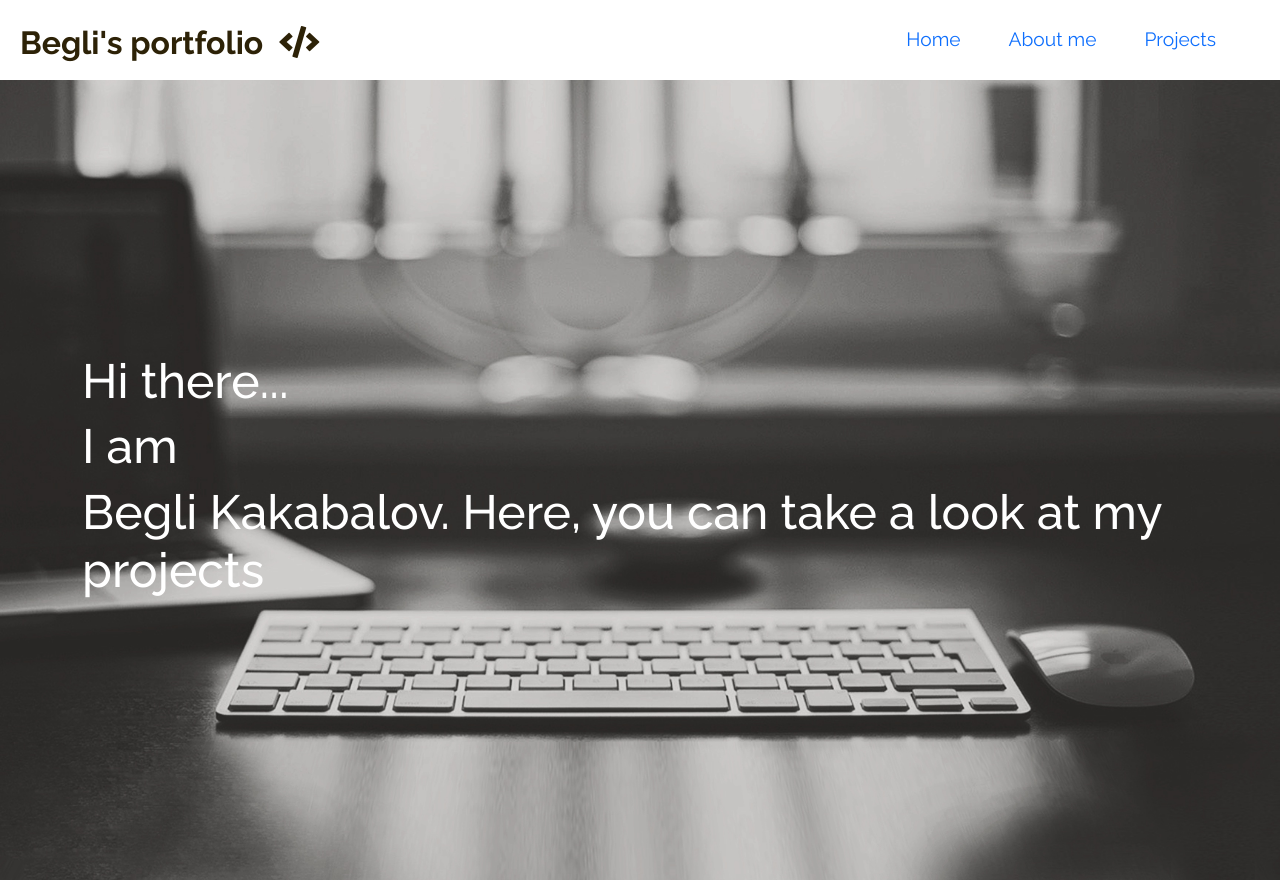
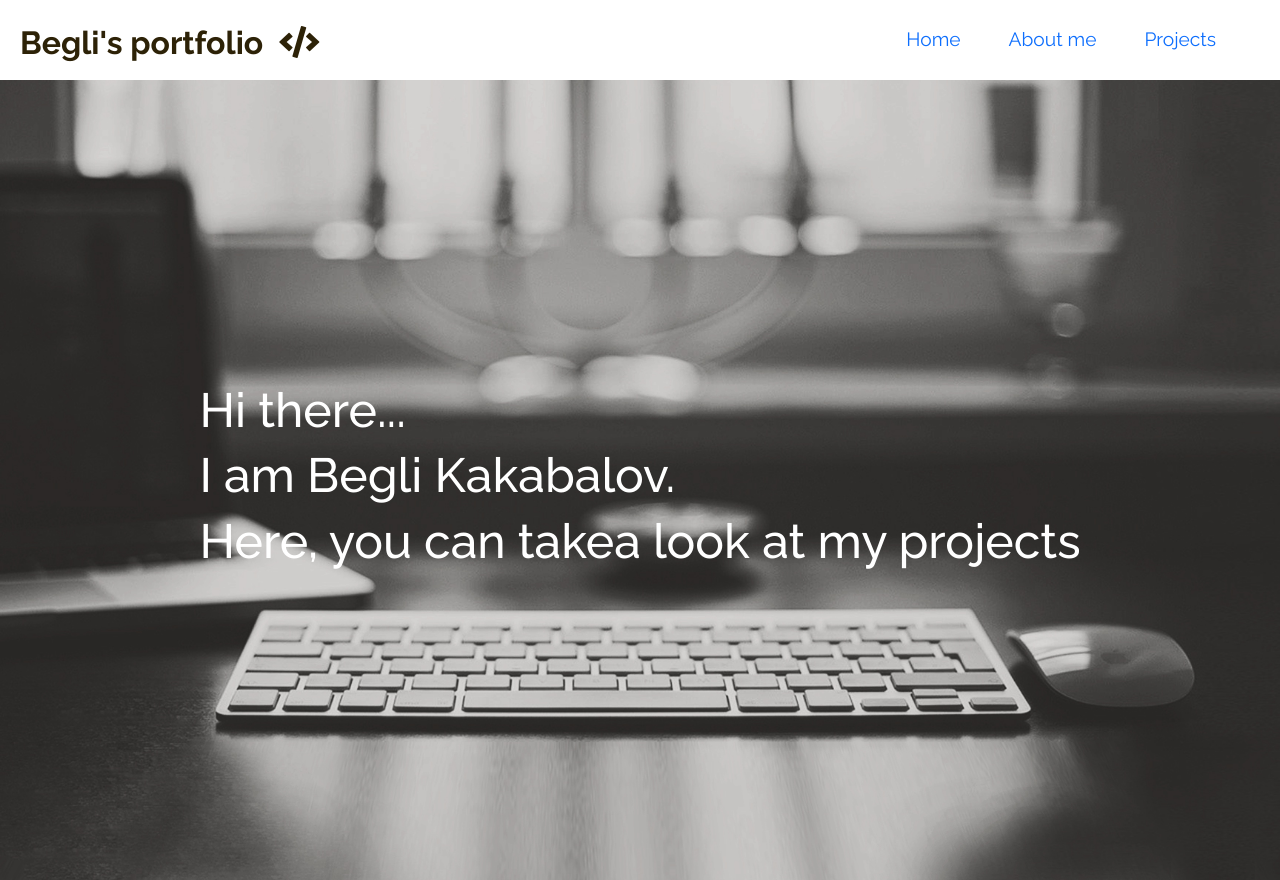
Before and after one commit to Begli0102/React-portfolio, a React (Create React App) app: page / in a window 1280 px wide. Built offline with nearby package versions, Linux system fonts and the light colour scheme; the HTML template or start-up script is replaced by a standard one.

Commit message:
edit a sentance in homepage

```diff
--- a/src/components/Home/Home.js
+++ b/src/components/Home/Home.js
@@ -11,10 +11,11 @@ const Home = () => {
             Hi there...<span></span>
           </h1>
           <h1>
-            I am <span></span>
+            I am Begli Kakabalov.<span></span>
           </h1>
           <h1>
-            Begli Kakabalov. Here, you can take a look at my projects
+            Here, you can take
+            <span></span>a look at my projects
             <span></span>
           </h1>
           {/* <a href="https://begli0102.github.io/React-portfolio/about" tape='button' className="btn">Learn more</a> */}
```
